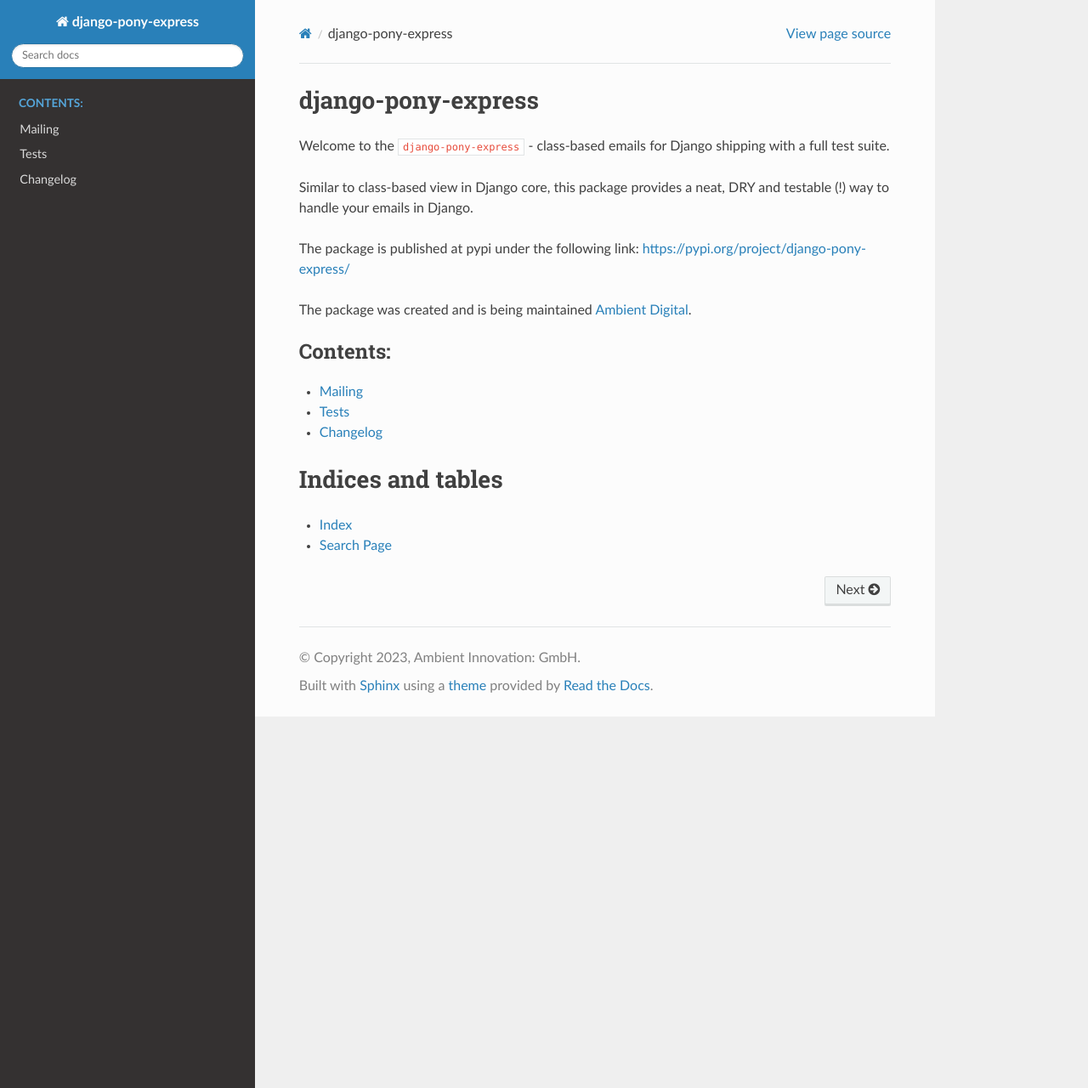
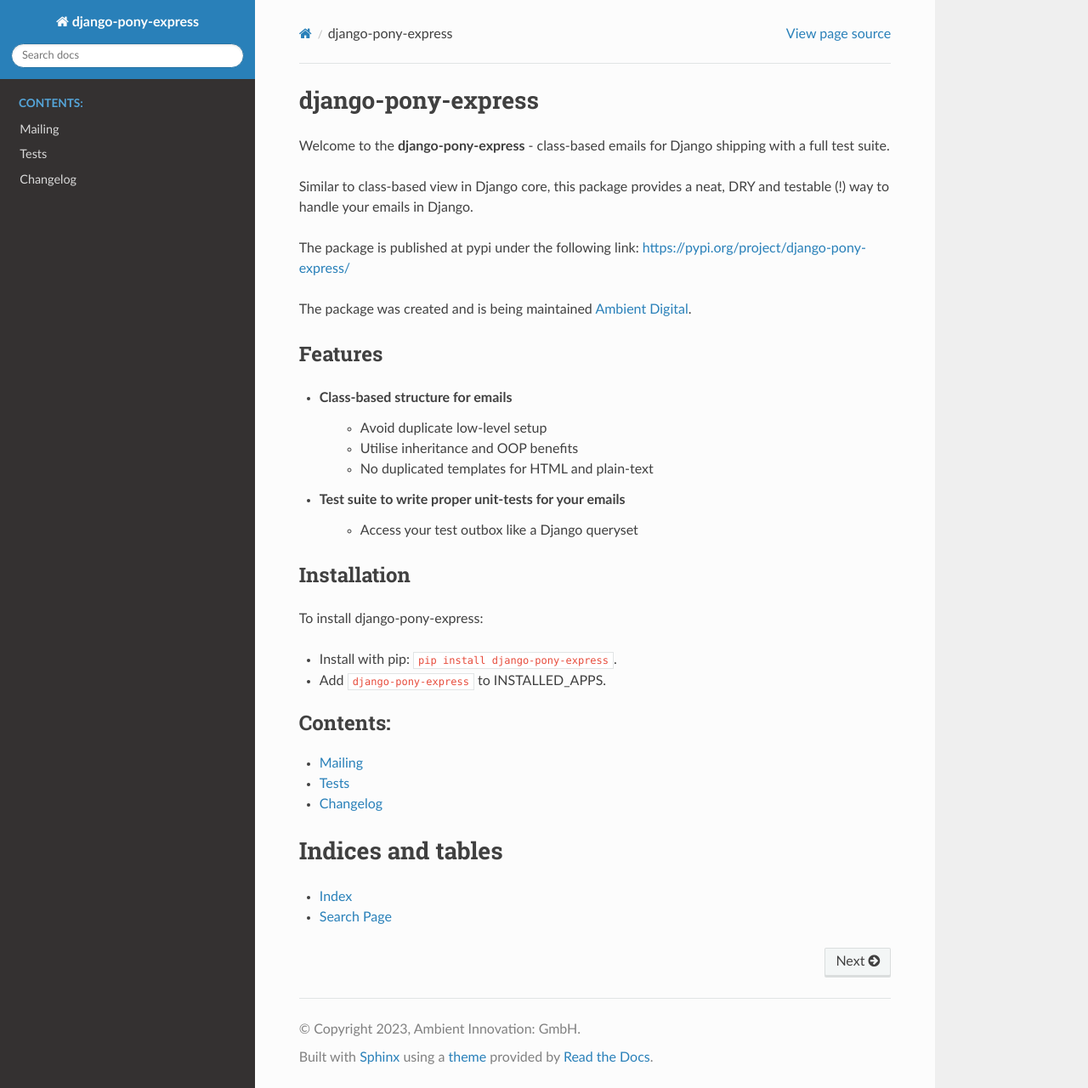
Before and after one commit to ambient-innovation/django-pony-express, a Sphinx documentation site: the page built from docs/index.rst, in a window 1280 px wide and 1280 px high. Shown: the whole window at 85% size. Built offline with Sphinx 7.4.7 and the Read the Docs theme 2.0.0, drawn with Linux system fonts in a browser that asks for light colours.

Commit message:
Updated docs

```diff
--- a/docs/index.rst
+++ b/docs/index.rst
@@ -1,7 +1,7 @@
 django-pony-express
 ===================
 
-Welcome to the ``django-pony-express`` - class-based emails for Django shipping with a full test suite.
+Welcome to the **django-pony-express** - class-based emails for Django shipping with a full test suite.
 
 Similar to class-based view in Django core, this package provides a neat, DRY and testable (!) way to handle your
 emails in Django.
@@ -9,6 +9,26 @@
 The package is published at pypi under the following link: `https://pypi.org/project/django-pony-express/ <https://pypi.org/project/django-pony-express/>`_
 
 The package was created and is being maintained `Ambient Digital <https://ambient.digital>`_.
+
+========
+Features
+========
+
+* Class-based structure for emails
+   * Avoid duplicate low-level setup
+   * Utilise inheritance and OOP benefits
+   * No duplicated templates for HTML and plain-text
+* Test suite to write proper unit-tests for your emails
+   * Access your test outbox like a Django queryset
+
+============
+Installation
+============
+
+To install django-pony-express:
+
+* Install with pip: :code:`pip install django-pony-express`.
+* Add :code:`django-pony-express` to INSTALLED_APPS.
 
 .. toctree::
    :maxdepth: 1
```
